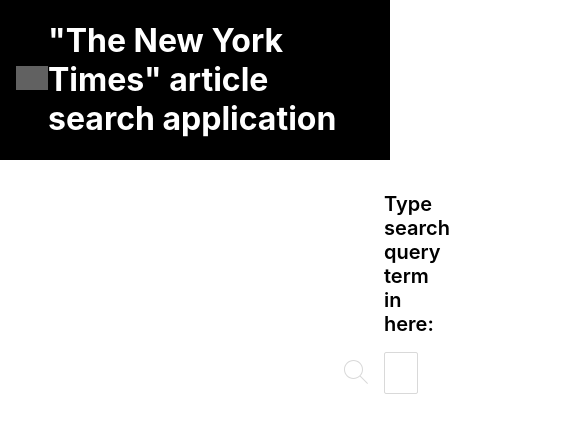
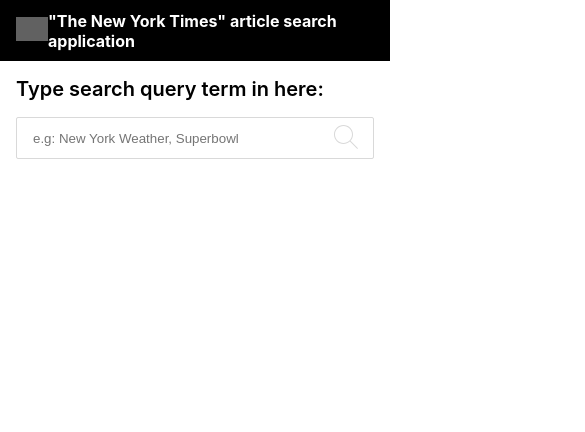
Before and after one commit to pradeepovig/nyt-article_search-react, a React (Create React App) app: page / in a window 390 px wide. Shown: the top 432 px of the page, 585 px wide, since content can reach past the window. Built offline with nearby package versions, Linux system fonts and the light colour scheme; grey boxes are pictures that could not be loaded.

Commit message:
- Added media queries to Home Page.

```diff
--- a/src/App.scss
+++ b/src/App.scss
@@ -29,7 +29,10 @@
 
 main {
 	flex: 1 0 auto;
-	padding: 2rem 24rem;
+	padding: 1rem;
+	display: flex;
+	flex-direction: column;
+	align-items: center;
 }
 
 input {
@@ -125,6 +128,7 @@
 // 1. Home Page
 
 .homePage {
+	width: 66%;
 	height: 100%;
 	max-height: 100%;
 
@@ -244,3 +248,55 @@
 		width: 4rem;
 	}
 }
+
+// Media Queries
+
+@mixin headerTitleSmall {
+	.headerTitle {
+		font-size: 1em !important;
+	}
+}
+
+@mixin headerTitleMed {
+	.headerTitle {
+		font-size: 1.5em !important;
+	}
+}
+
+// Mobile Devices
+@media screen and (max-width: 540px) {
+	header {
+		@include headerTitleSmall;
+	}
+
+	.homePage {
+		width: 100%;
+	}
+}
+
+// Mobile Devices - Tablet
+@media screen and (min-width: 541px) and (max-width: 768px) {
+	header {
+		@include headerTitleSmall;
+	}
+
+	.homePage {
+		width: 84%;
+	}
+}
+
+// Tablet - Desktop
+@media screen and (min-width: 769px) and (max-width: 1024px) {
+	header {
+		@include headerTitleMed;
+	}
+
+	.homePage {
+		width: 75%;
+	}
+}
+
+// Desktop and beyond
+@media screen and (min-width: 1025px) {
+
+}
--- a/src/components/Header/index.tsx
+++ b/src/components/Header/index.tsx
@@ -7,7 +7,7 @@
 				<img src="/logo.svg" alt="NYT Logo" />
 			</Link>
 
-			<h1>"The New York Times" article search application</h1>
+			<h1 className="headerTitle">"The New York Times" article search application</h1>
 
 			<div className="blocker" />
 		</header>
--- a/src/components/SearchBar/index.tsx
+++ b/src/components/SearchBar/index.tsx
@@ -1,15 +1,14 @@
-import React, {useContext, useState} from "react";
+import React, {useState} from "react";
 import { FunctionComponent } from "react";
 import { ReactComponent as SearchIcon } from "../../assets/icons/search.svg";
-import {AppContext} from "../../contexts/App.context";
 
 type SearchBarTypes = {
-	onSearch: Function
+	cachedQuery: string;
+	onSearch: (val: string) => void;
 }
 
-const SearchBar: FunctionComponent<SearchBarTypes> = ({ onSearch }): JSX.Element => {
-	const appContext = useContext(AppContext);
-	const [searchQuery, setSearchQuery] = useState(appContext.searchQuery);
+const SearchBar: FunctionComponent<SearchBarTypes> = ({ cachedQuery, onSearch }: SearchBarTypes): JSX.Element => {
+	const [searchQuery, setSearchQuery] = useState(cachedQuery);
 
 	const handleSearch = (key: string) => {
 		if (key === "Enter") {
--- a/src/pages/Home/index.tsx
+++ b/src/pages/Home/index.tsx
@@ -15,7 +15,7 @@
 const HomePage = (): JSX.Element => {
 	const appContext = useContext(AppContext);
 	const [query, setQuery] = useState(appContext.searchQuery);
-	const [page, setPage] = useState(0);
+	const [page, setPage] = useState(appContext.articlesPage);
 
 	// Fetch Article data
 	const [ uiState, articlesData, totalPages ] = useSearchArticles(query, page);
@@ -55,7 +55,7 @@
 
 	return (
 		<div className="homePage">
-			<SearchBar onSearch={handleSearch} />
+			<SearchBar cachedQuery={query} onSearch={handleSearch}/>
 			{ BuildUI(uiState, <SearchArticlesLoader />, MainComponent, <Empty />, <Error />) }
 			{ PaginationComponent }
 		</div>
```
